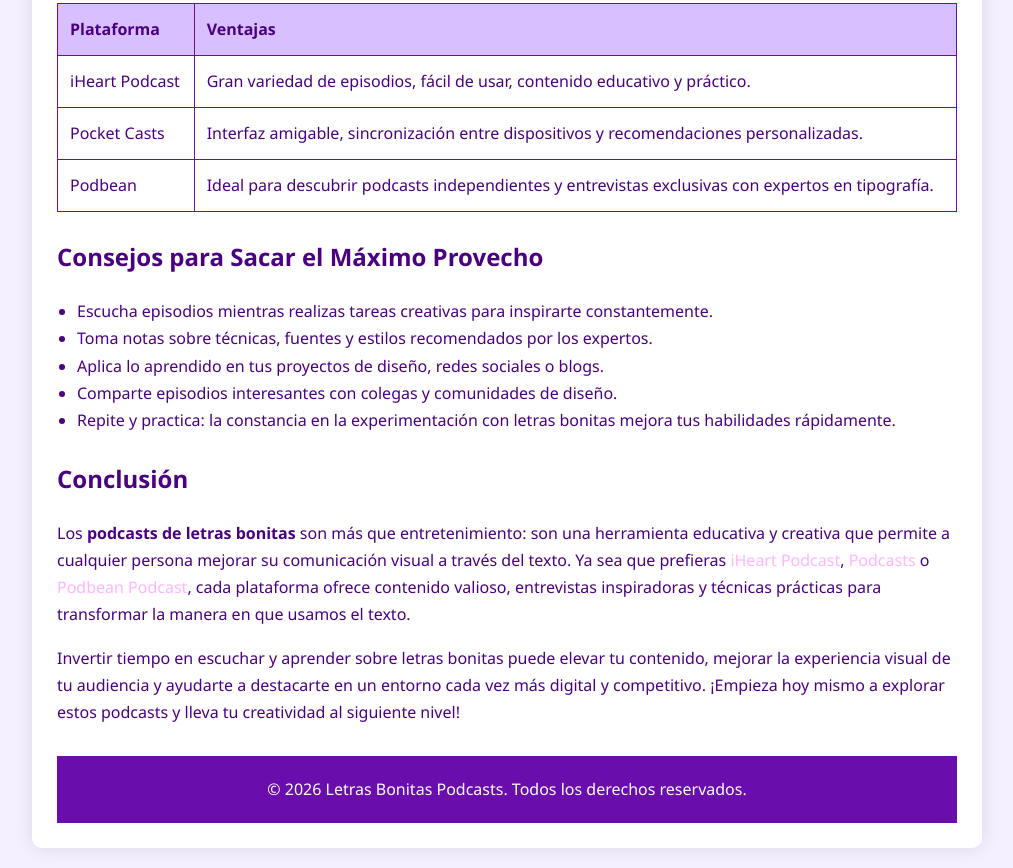
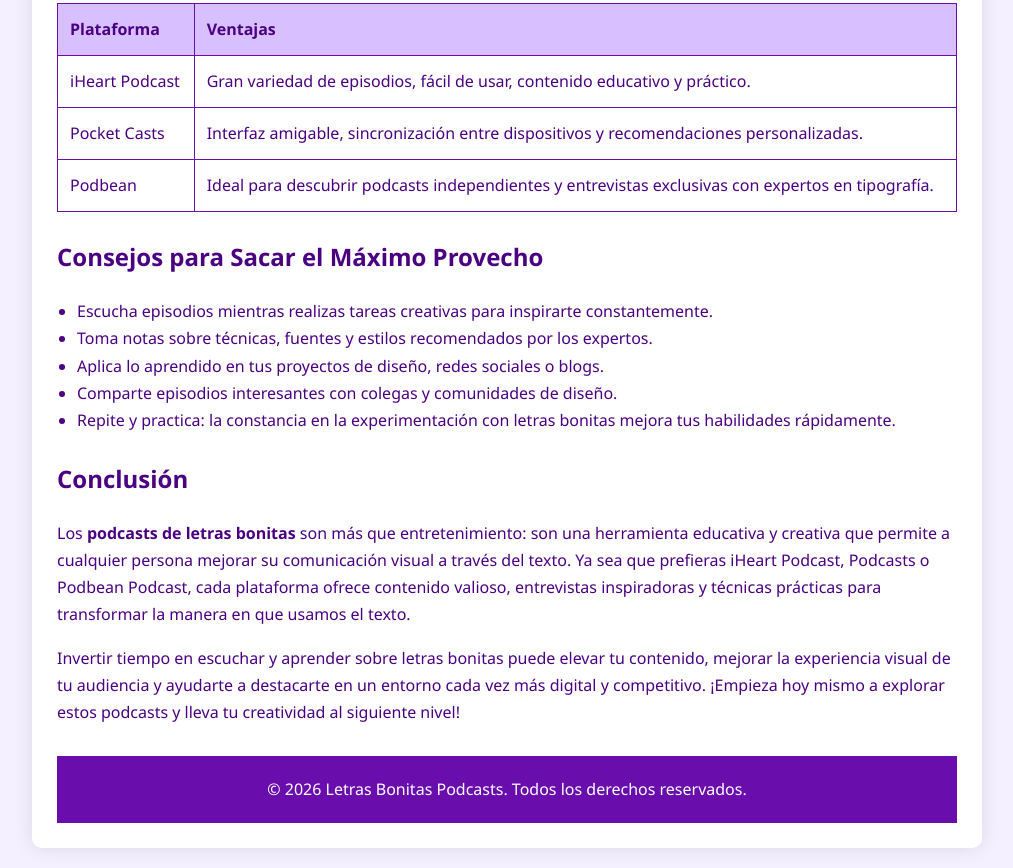
Before and after one commit to oliversmithzx-pixel/Descubre-la-Creatividad-con-letras-bonitas, a plain HTML site: page index.html in a window 1280 px wide. Shown: the part 2151-3019 px from the top of the page, without its empty margins (133-1146 px from the left). Drawn offline with Linux system fonts and the light colour scheme.

Commit message:
Update index.html

```diff
--- a/index.html
+++ b/index.html
@@ -151,7 +151,7 @@
 </ul>
 
 <h2>Conclusión</h2>
-<p>Los <strong>podcasts de letras bonitas</strong> son más que entretenimiento: son una herramienta educativa y creativa que permite a cualquier persona mejorar su comunicación visual a través del texto. Ya sea que prefieras <a href="https://www.iheart.com/podcast/269-letras-bonitas-el-secreto-317869361/" target="_blank">iHeart Podcast</a>, <a href="https://pocketcasts.com/podcast/letras-bonitas-y-fuentes-creativas-c%C3%B3mo-destacar-con-texto-estilizado/e2d01b30-d614-013e-c2b3-0afff85d7727" target="_blank">Podcasts</a> o <a href="https://www.podbean.com/media/share/dir-f9fqu-2a61af48" target="_blank">Podbean Podcast</a>, cada plataforma ofrece contenido valioso, entrevistas inspiradoras y técnicas prácticas para transformar la manera en que usamos el texto.</p>
+<p>Los <strong>podcasts de letras bonitas</strong> son más que entretenimiento: son una herramienta educativa y creativa que permite a cualquier persona mejorar su comunicación visual a través del texto. Ya sea que prefieras iHeart Podcast, Podcasts o Podbean Podcast, cada plataforma ofrece contenido valioso, entrevistas inspiradoras y técnicas prácticas para transformar la manera en que usamos el texto.</p>
 
 <p>Invertir tiempo en escuchar y aprender sobre letras bonitas puede elevar tu contenido, mejorar la experiencia visual de tu audiencia y ayudarte a destacarte en un entorno cada vez más digital y competitivo. ¡Empieza hoy mismo a explorar estos podcasts y lleva tu creatividad al siguiente nivel!</p>
 
```
